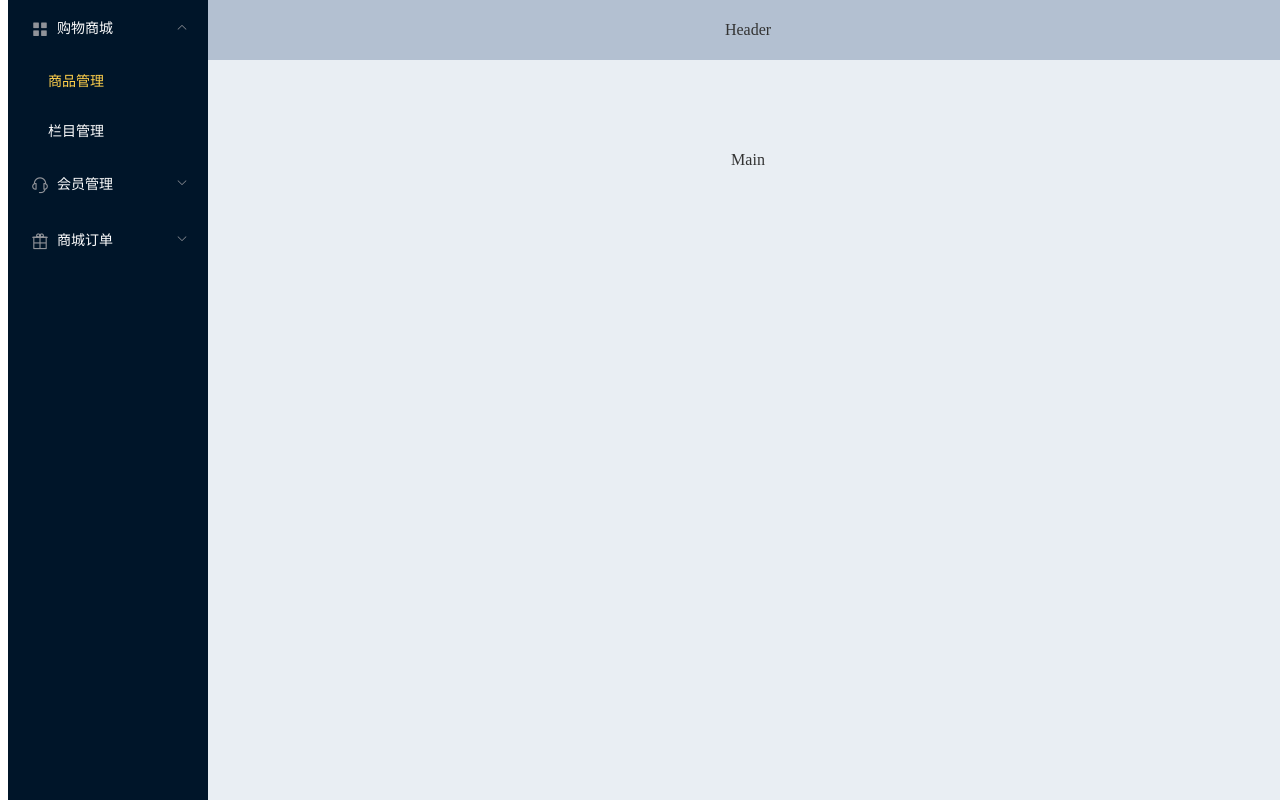
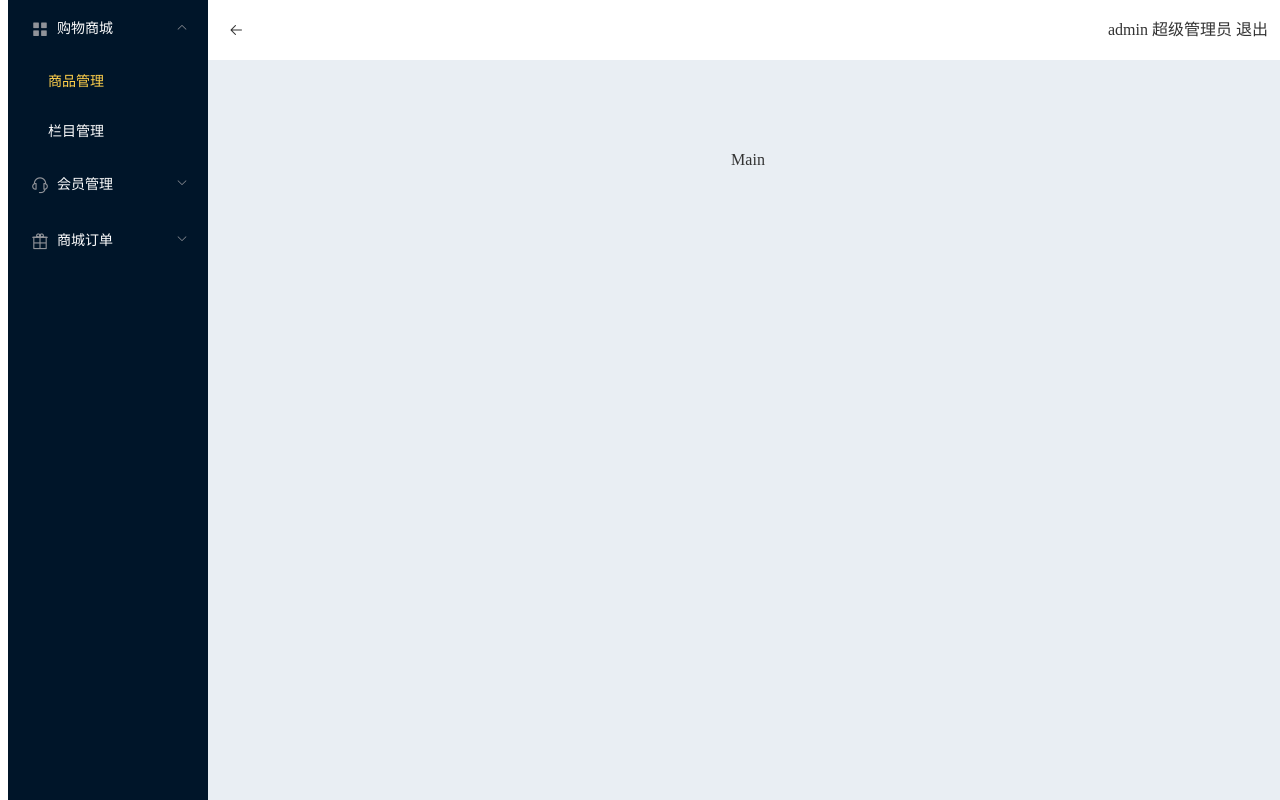
Before and after one commit to liwhhh/shop-admin29, a Vue app: page /#/admin in a window 1280 px wide. Built offline with nearby package versions, Linux system fonts and the light colour scheme.

Commit message:
header组件布局

```diff
--- /dev/null
+++ b/src/components/Header.vue
@@ -0,0 +1,25 @@
+<template>
+<!-- align="middle" 垂直对齐   -->
+  <el-row type="flex" justify="space-between" align="middle">
+     <i class="el-icon-back"></i>
+     <div class="user-info">
+       admin 超级管理员 <span>退出</span>
+     </div>
+  </el-row>
+</template>
+
+<script>
+export default {
+
+}
+</script>
+
+<style>
+.el-icon-back{
+  cursor:pointer;
+}
+.user-info span{
+  cursor:pointer;
+
+}
+</style>
--- a/src/pages/Admin.vue
+++ b/src/pages/Admin.vue
@@ -3,10 +3,16 @@
     <el-container>
       <el-aside width="auto">
         <!-- 侧边栏组件 -->
-          <Aside></Aside>
+          <Aside/>
+
       </el-aside>
       <el-container>
-        <el-header>Header</el-header>
+
+        <el-header>
+          <!-- 头部组件 -->
+          <Header/>
+
+        </el-header>
         <el-main>Main</el-main>
       </el-container>
     </el-container>
@@ -16,16 +22,18 @@
 <script>
 // 导入组件
 import Aside from '../components/Aside.vue';
+import Header from '../components/Header.vue';
 export default {
     components:{
-      Aside
+      Aside,
+      Header
     }
 }
 </script>
 
 <style>
-  .el-header, .el-footer {
-    background-color: #B3C0D1;
+  .el-header{
+    background-color: #fff;
     color: #333;
     text-align: center;
     line-height: 60px;
```
